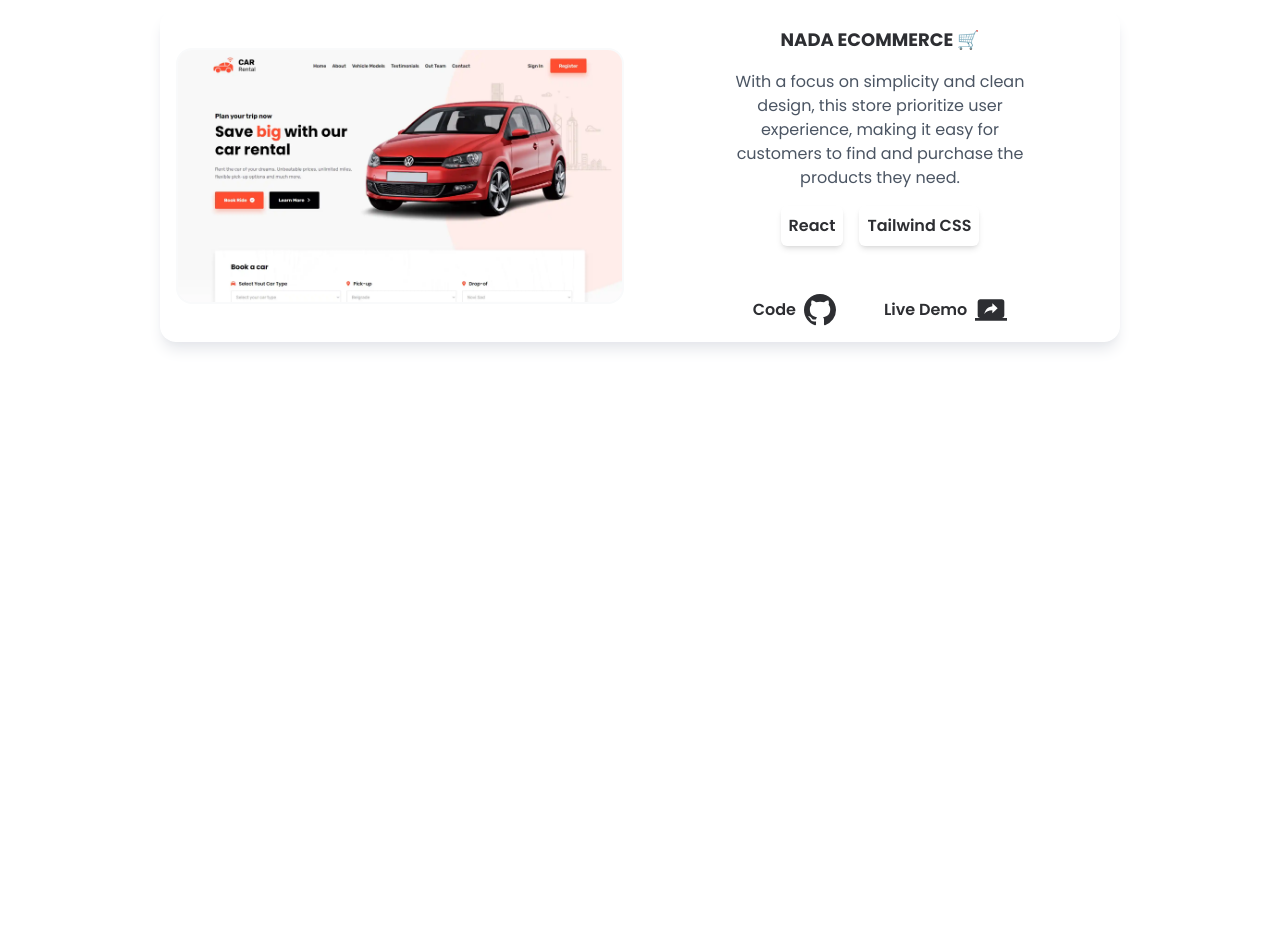
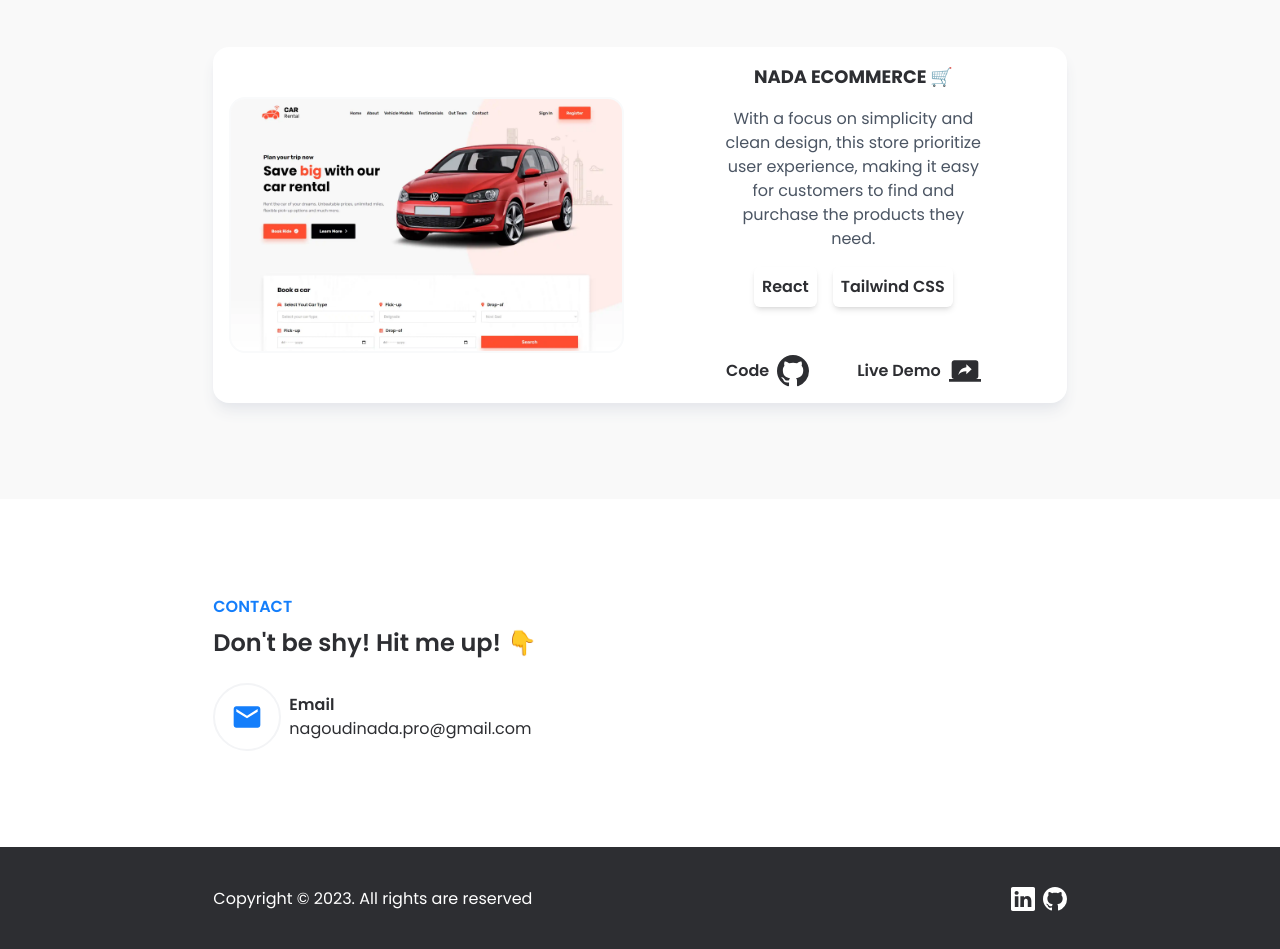
Before and after one commit to nagoudinada/my-potfolio, a React (Create React App) app: page / in a window 1280 px wide. Shown: the part 1373-2322 px from the top of the page. Before the commit the page ends 1811 px from the top, so only its background shows below. Built offline with nearby package versions, Linux system fonts and the light colour scheme.

Commit message:
contact+footer section added

```diff
--- a/src/App.tsx
+++ b/src/App.tsx
@@ -1,7 +1,8 @@
 import React from "react";
 import NavBar from "./components/NavBar";
 import { BsLinkedin, BsGithub } from "react-icons/bs";
-import { MdScreenShare } from "react-icons/md";
+import { MdScreenShare, MdEmail } from "react-icons/md";
+// import { FaMapLocationDot } from "react-icons/fa";
 import picture from "./assets/picture.jpg";
 import html from "./assets/html.6e7b1b463015c056aeb9a624c8dc2876.svg";
 import css from "./assets/css3.9cecabbf6ce67609c48bc4f280a11002.svg";
@@ -19,8 +20,9 @@ function App() {
       <NavBar />
       <section
         id="Home"
-        className="flex flex-col justify-center gap-16 w-3/4 py-28"
+        className="flex justify-center bg-bgColor w-full py-28"
       >
+        <div className="flex flex-col  justify-center gap-16 w-2/3">
           <div className="flex flex-row items-center justify-between ">
             <div className="flex flex-col w-1/2 gap-8">
               <p className="font-bold text-6xl">Front-End Developer</p>
@@ -64,10 +66,11 @@ function App() {
               <OneSkill src={tailwind} />
             </div>
           </div>
+        </div>
       </section>
       <section
         id="About"
-        className="flex flex-row w-3/4 gap-12 py-24 items-center "
+        className="flex flex-row w-2/3 gap-12 py-24 items-center "
       >
         <div className="w-1/2 flex flex-col justify-between gap-4">
           <div className="flex flex-col gap-6">
@@ -89,11 +92,15 @@ function App() {
             produce outstanding web applications.
           </p>
         </div>
-        <div className="w-1/2 ">
+        <div className="w-1/2">
           <img className="rounded-xl" src={aboutMe} alt="/" />
         </div>
       </section>
-      <section id="Projects" className="flex flex-col w-3/4 gap-12 py-24">
+      <section
+        id="Projects"
+        className="flex w-full  py-24 justify-center bg-bgColor"
+      >
+        <div className=" flex flex-col w-2/3 gap-12">
           <div className="flex flex-col gap-2 font-semibold">
             <p className="text-blue">PROJECTS</p>
             <p className="text-2xl">
@@ -101,7 +108,7 @@ function App() {
             </p>
           </div>
           <div className="flex flex-col gap-8">
-          <div className="flex flex-row gap-8 p-4 justify-between items-center shadow-lg shadow-gray-200 rounded-2xl">
+            <div className="flex flex-row bg-white gap-8 p-4 justify-between items-center shadow-lg shadow-gray-200 rounded-2xl">
               <div className="w-1/2 overflow-hidden">
                 <a className="" href="/">
                   <div
@@ -115,8 +122,8 @@ function App() {
                 <p className="font-bold text-lg">NADA ECOMMERCE 🛒</p>
                 <p className="text-gray-600 text-center w-2/3">
                   With a focus on simplicity and clean design, this store
-                prioritize user experience, making it easy for customers to find
-                and purchase the products they need.
+                  prioritize user experience, making it easy for customers to
+                  find and purchase the products they need.
                 </p>
                 <div className="flex flex-row gap-4 items-center font-semibold">
                   <p className="p-2 rounded-md shadow-md">React</p>
@@ -149,7 +156,51 @@ function App() {
               </div>
             </div>
           </div>
+        </div>
       </section>
+      <section
+        id="Contact"
+        className="w-full py-24 bg-white flex justify-center "
+      >
+        <div className="flex flex-col w-2/3 gap-6 ">
+          <div className="flex flex-col gap-2 font-semibold">
+            <p className="text-blue">CONTACT</p>
+            <p className="text-2xl">Don't be shy! Hit me up! 👇</p>
+          </div>
+          <div className="flex flex-row gap-8">
+            <div className="flex flex-row gap-2 items-center">
+              <div className="rounded-full p-4 bg-white border-gray-100 border-2">
+                <MdEmail className="text-blue w-8 h-8" />
+              </div>
+              <div className="flex flex-col">
+                <p className="font-semibold">Email</p>
+                <p>nagoudinada.pro@gmail.com</p>
+              </div>
+            </div>
+          </div>
+        </div>
+      </section>
+      <footer className="flex bg-black w-full py-10 text-white justify-center">
+        <div className="flex flex-row w-2/3 justify-between">
+          <p>Copyright © 2023. All rights are reserved</p>
+          <div className="flex items-center gap-2">
+            <a
+              href="https://www.linkedin.com/in/nada-nagoudi/"
+              rel="noreferrer noopener"
+              target="_blank"
+            >
+              <BsLinkedin className="w-6 h-6" />
+            </a>
+            <a
+              href="https://github.com/nagoudinada"
+              rel="noreferrer noopener"
+              target="_blank"
+            >
+              <BsGithub className="w-6 h-6" />
+            </a>
+          </div>
+        </div>
+      </footer>
     </div>
   );
 }
```
Lines whose indentation alone changed are shown as unchanged.
